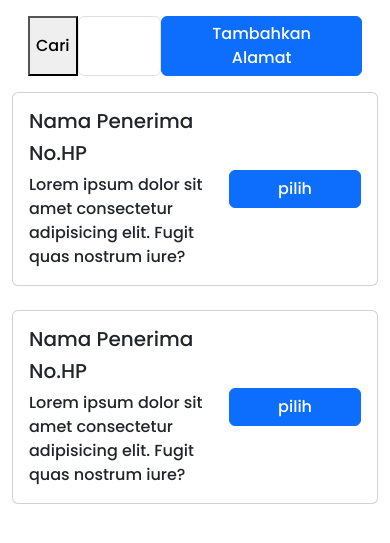
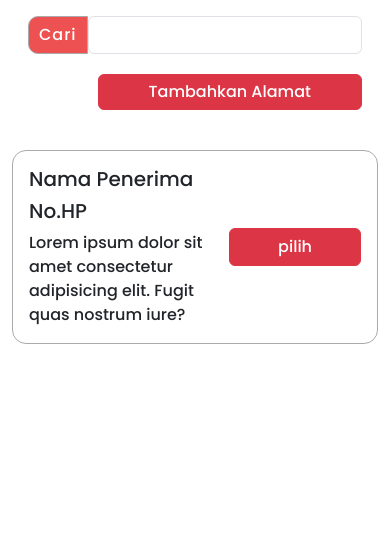
Before and after one commit to Vok4mart/Vokamart_Web, a PHP site: page /list_alamat.php in a window 390 px wide. Shown: the top 543 px of the page. Run offline with PHP 8.4, Linux system fonts and the light colour scheme.

Commit message:
update perubahan
perubahan klik button dan responsive

```diff
--- a/admin/list_alamat.css
+++ b/admin/list_alamat.css
@@ -7,3 +7,34 @@ body {
   border: none;
   border-radius: 0; /* Juga menghapus border radius jika ada */
 }
+.card {
+  border: none;
+}
+.card .card-border {
+  border: 1px #aaaaaa solid;
+  border-radius: 14px;
+}
+.card-body .form-search button {
+  grid-area: search;
+  border: 1px #aaaaaa solid;
+  border-radius: 10px 0 0 10px;
+  padding: 0px 10px;
+  outline: none;
+  color: #fff;
+  letter-spacing: 1px;
+  cursor: pointer;
+  background: #ee5151;
+}
+
+@media (max-width: 768px) {
+  .card-search-button {
+    display: flex;
+    flex-direction: column;
+  }
+  .form-search {
+    width: 100%;
+  }
+  .btn-tambah-alamat {
+    margin-top: 20px; /* Atur jarak antara search bar dan tombol tambah alamat */
+  }
+}
--- a/admin/list_alamat.php
+++ b/admin/list_alamat.php
@@ -17,43 +17,33 @@
   <!-- list alamat -->
 <div class="container">
 <!-- seach bar -->
-<div class="row-sm-1  ">
-  <div class="card no-border">
-  <div class="card-body d-flex">
-  <form class=" form-search d-flex" role="search">
-    <button type="submit">Cari</button>
-        <input class="form-control" type="search" >
-      </form>
 
-    <a href="tambahalamat.php" class="btn btn-primary ms-auto align-self-center" style="padding: 5px 50px">Tambahkan Alamat</a>
+
+
+  <div class="row-sm-1 mb-4 ">
+  <div class="card">
+  <div class="card-body card-search-button d-flex">
+    <form class=" form-search d-flex" role="search">
+      <button type="submit">Cari</button>
+          <input class="form-control" type="search" >
+    </form>
+
+      <a href="tambahalamat.php" class="btn btn-tambah-alamat btn-danger ms-auto align-self-center" style="padding: 5px 50px">Tambahkan Alamat</a>
   </div>
 </div>
   </div>
-    <!-- search bar -->
+   <!-- search bar -->
+
     <!-- card 1 -->
   <div class="row-sm-1 mb-4 ">
   <div class="card">
-  <div class="card-body d-flex">
+  <div class="card-body d-flex card-border">
     <div class="wadah">
       <h5 class="card-title">Nama Penerima</h5>
       <h5 class="card-title">No.HP</h5>
       <p class="card-text">Lorem ipsum dolor sit amet consectetur adipisicing elit. Fugit quas nostrum iure?</p>
     </div>
-    <a href="#" class="btn btn-primary ms-auto align-self-center px-5">pilih</a>
-  </div>
-</div>
-  </div>
-
-  <!-- card 2 -->
-  <div class="row-sm-1 mb-4 ">
-  <div class="card">
-  <div class="card-body d-flex">
-    <div class="wadah">
-      <h5 class="card-title">Nama Penerima</h5>
-      <h5 class="card-title">No.HP</h5>
-      <p class="card-text">Lorem ipsum dolor sit amet consectetur adipisicing elit. Fugit quas nostrum iure?</p>
-    </div>
-    <a href="#" class="btn btn-primary ms-auto align-self-center px-5">pilih</a>
+    <button class="btn btn-danger ms-auto align-self-center px-5" onclick="changeCardColor(document.getElementById('card1'))">pilih</button>
   </div>
 </div>
   </div>
@@ -66,5 +56,25 @@
 
 
 <script src="https://cdn.jsdelivr.net/npm/bootstrap@5.3.2/dist/js/bootstrap.bundle.min.js" integrity="sha384-C6RzsynM9kWDrMNeT87bh95OGNyZPhcTNXj1NW7RuBCsyN/o0jlpcV8Qyq46cDfL" crossorigin="anonymous"></script>
+<script>
+// Variabel untuk menyimpan referensi card saat ini yang memiliki warna merah
+var currentRedCard = null;
+
+function changeCardColor(cardBorder) {
+    // Memeriksa apakah card saat ini memiliki warna merah
+    if (currentRedCard !== null) {
+        // Menghapus warna merah dari card saat ini
+        currentRedCard.style.borderColor = '';
+    }
+
+    // Set card saat ini sebagai card yang memiliki warna merah
+    currentRedCard = cardBorder;
+
+    // Set warna merah pada card yang baru diklik
+    cardBorder.style.borderColor = 'red';
+}
+</script>
+
+
 </body>
 </html>
```
